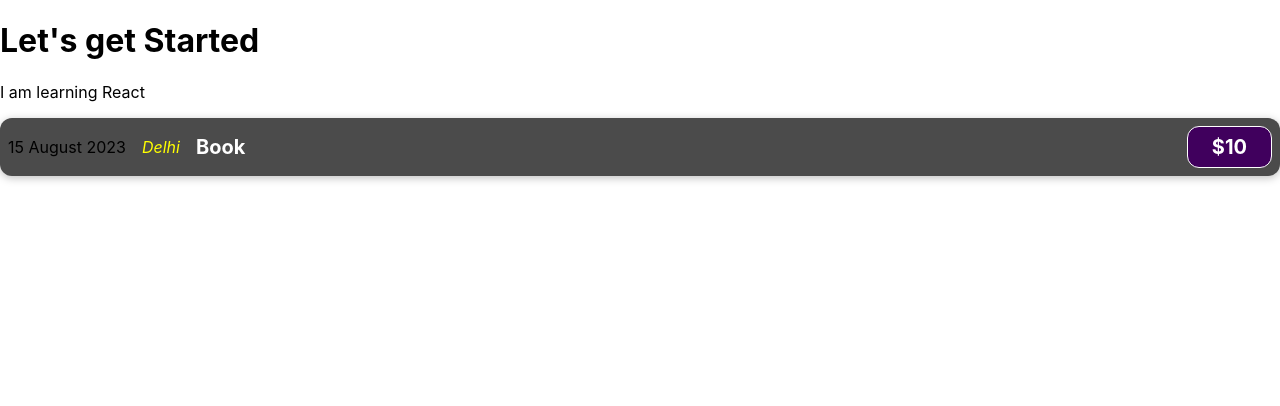
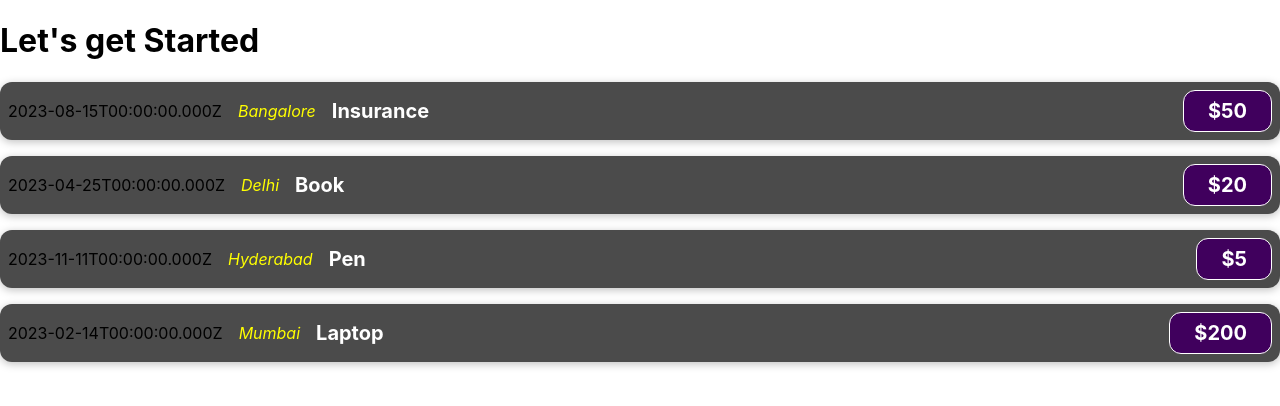
Before and after one commit to Santosh0sky/React-Project, a React (Create React App) app: page / in a window 1280 px wide. Shown: the top 406 px of the page. Built offline with nearby package versions, Linux system fonts and the light colour scheme.

Commit message:
added props

```diff
--- a/src/App.js
+++ b/src/App.js
@@ -3,10 +3,32 @@
 function App() {
   return (
     <div>
-      <h1>Let's get Started</h1>
-  <p>I am learning React</p>
-  <ExpenseItem/>
-    </div>
+    <h1>Let's get Started</h1>
+    <ExpenseItem
+      date={new Date(2023, 7, 15)}
+      location="Bangalore"
+      title="Insurance"
+      price="50"
+    />
+    <ExpenseItem
+      date={new Date(2023, 3, 25)}
+      location="Delhi"
+      title="Book"
+      price="20"
+    />
+    <ExpenseItem
+      date={new Date(2023, 10, 11)}
+      location="Hyderabad"
+      title="Pen"
+      price="5"
+    />
+    <ExpenseItem
+      date={new Date(2023, 1, 14)}
+      location="Mumbai"
+      title="Laptop"
+      price="200"
+    />
+  </div>
   );
 }
 
--- a/src/components/ExpenseItem.js
+++ b/src/components/ExpenseItem.js
@@ -1,13 +1,13 @@
 import "./ExpenseItem.css";
 
-function ExpenseItem() {
+function ExpenseItem(props) {
   return (
     <div className="expense-item">
-      <div>15 August 2023</div>
-      <did className = "expense-item__location">Delhi</did>
-      <div className = "expense-item__description">
-        <h2>Book</h2>
-        <div className = "expense-item__price">$10</div>
+      <div>{props.date.toISOString()}</div>
+      <div className="expense-item__location">{props.location}</div>
+      <div className="expense-item__description">
+        <h2>{props.title}</h2>
+        <div className="expense-item__price">${props.price}</div>
       </div>
     </div>
   );
```
